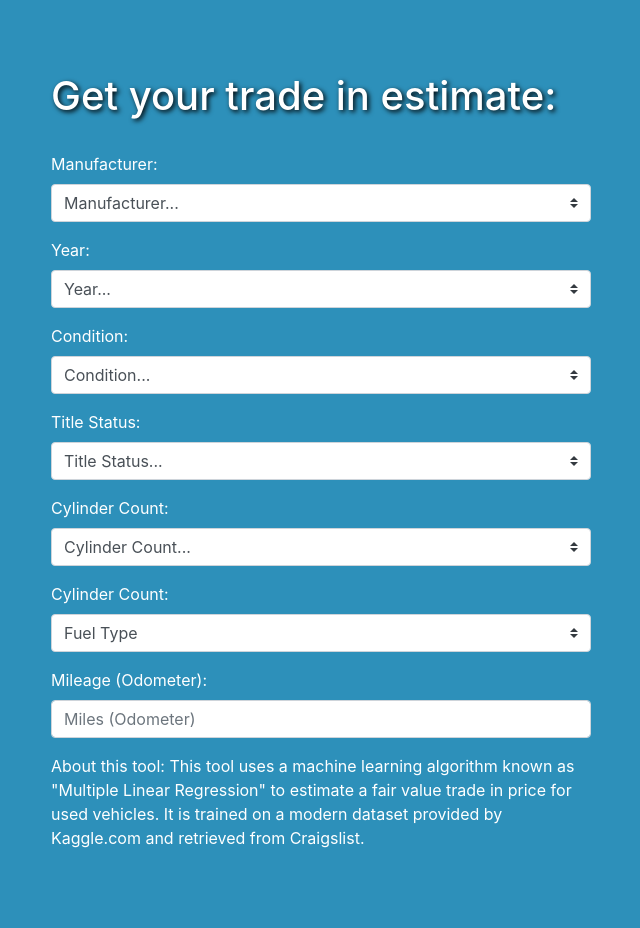
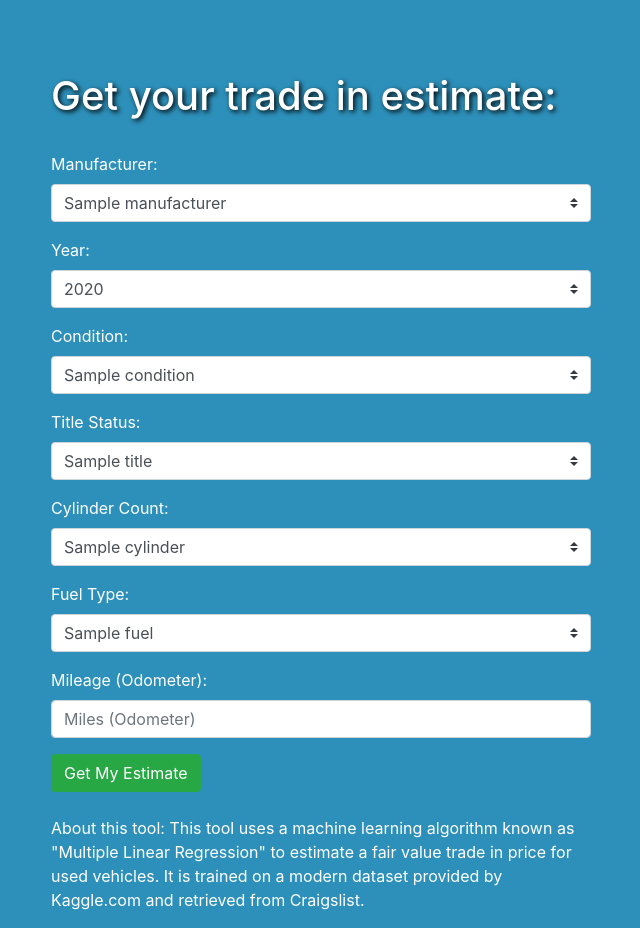
Before and after one commit to weberet/WGU_Capstone_UsedCarEstimation, a Flask app: template templates/index.html in a window 1280 px wide. Shown: the part 56-984 px from the top of the page, without its empty margins (34-674 px from the left). Before the commit the page ends 904 px from the top, so only its background shows below. Run offline with Flask 2, Linux system fonts and the light colour scheme; the template is opened without the code that fills it: most values are stand-ins (such as "Sample title", 1, 10 or a date in 2020); parts of the project's set-up code (start-up, migrations or seed data) failed here and were passed over; some libraries are stand-ins or nearby versions.

Commit message:
model cleaning, make prediction

```diff
--- a/main.py
+++ b/main.py
@@ -1,5 +1,6 @@
 from datetime import date
 import modules.model as myModel
+import pandas
 from sklearn.linear_model import LinearRegression
 from flask import Flask, render_template
 from flask import templating
@@ -8,7 +9,7 @@ app = Flask(__name__)
 #Global model creation for start of application
 data = myModel.get_dataset()
 #region Menu Options
-manufacturerOptions = myModel.get_unique_values(data,'manufacturer').tolist()
+manufacturerOptions = sorted(myModel.get_unique_values(data,'manufacturer').tolist())
 print(f'Manufacturer options:\n {manufacturerOptions}')
 
 #yearOptions population
@@ -17,14 +18,28 @@ today = date.today()
 for i in range(5,25):
     yearOptions.append(today.year - i)
 
-conditionOptions = myModel.get_unique_values(data,'condition').tolist()
+#conditionOptions = myModel.get_unique_values(data,'condition').tolist()
+conditionOptions = ['salvage','fair','good','excellent','like new', 'new']
+
 titleOptions = myModel.get_unique_values(data,'title_status').tolist()
-cylinderOptions = myModel.get_unique_values(data,'cylinders').tolist()
+print(titleOptions)
+#cylinderOptions = myModel.get_unique_values(data,'cylinders').tolist()
+print(f'Unique cylinder options = {myModel.get_unique_values(data,"cylinders").tolist()}')
+cylinderOptions = [3,4,5,6,8]
 fuelOptions = myModel.get_unique_values(data,'fuel').tolist()
 #endregion
-#X = myModel.get_X(data)
-#y = myModel.get_y(data)
-#trainedModel = myModel.get_trained_model(X,y)
+X = myModel.get_X(data)
+y = myModel.get_y(data)
+trainedModel = myModel.get_trained_model(X,y)
+rootMeanError = myModel.get_mean_error(trainedModel,myModel.get_train_split_var(X,y,'X_Test'),
+                             myModel.get_train_split_var(X,y,'y_test'))
+standardScaler = myModel.get_StandardScaler(data)
+
+
+
+#singlePrediction = trainedModel.predict(['acura',4,8,].reshape(1,-1))
+#print(f'Single prediction {singlePrediction}')
+print(f'Root Mean Error for trained model = {rootMeanError}')
 
 @app.route('/')
 def index():
@@ -34,8 +49,7 @@ def index():
 
 @app.route('/predict')
 def predict():
-    return 'Prediction route'
-    #return trainedModel.predict([vars])
+    return trainedModel.predict([vars])
 
 @app.route('/graphs')
 def graphs():
@@ -45,7 +59,64 @@ def graphs():
 def stats():
     return 'Stats page'
 
+def makePrediction(manufacturer,year,condition,title,cylinder,fuel,mileage):
+    predDictionary = {
+        'condition': [0],
+        'cylinders': [0],
+        'odometer': [0],
+        'age': [0],
+        'title_clean': [0],
+        'title_lien': [0],
+        'title_rebuilt': [0],
+        'manu_acura': [0],
+        'manu_audi': [0],
+        'manu_bmw': [0],
+        'manu_buick': [0],
+        'manu_cadillac': [0],
+        'manu_chevrolet': [0],
+        'manu_chrysler': [0],
+        'manu_dodge': [0],
+        'manu_fiat': [0],
+        'manu_ford': [0],
+        'manu_gmc': [0],
+        'manu_harley-davidson': [0],
+        'manu_honda': [0],
+        'manu_hyundai': [0],
+        'manu_infiniti': [0],
+        'manu_jaguar': [0],
+        'manu_jeep': [0],
+        'manu_kia': [0],
+        'manu_land rover': [0],
+        'manu_lexus': [0],
+        'manu_lincoln': [0],
+        'manu_mazda': [0],
+        'manu_mercedes-benz': [0],
+        'manu_mercury': [0],
+        'manu_mini': [0],
+        'manu_mitsubishi': [0],
+        'manu_nissan': [0],
+        'manu_pontiac': [0],
+        'manu_porsche': [0],
+        'manu_ram': [0],
+        'manu_rover': [0],
+        'manu_saturn': [0],
+        'manu_subaru': [0],
+        'manu_toyota': [0],
+        'manu_volkswagen': [0],
+        'manu_volvo': [0],
+        'fuel_diesel': [0],
+        'fuel_electric': [0],
+        'fuel_gas': [0],
+        'fuel_hybrid': [0],
+        'fuel_other': [0],
+    }
 
+    predDF = pandas.DataFrame.from_dict(predDictionary)
+    print(f'predDataFrame = \n{predDF}')
+    aPred = trainedModel.predict(standardScaler.transform(predDF))
+    print(f'A Prediction = {aPred[0][0]}')
+
+makePrediction('acura',2016,'salvage','lien',4,'diesel',120000)
 
 if __name__ == '__main__':
     app.run(debug=True, use_debugger=False, use_reloader=False, passthrough_errors=True)
--- a/templates/index.html
+++ b/templates/index.html
@@ -44,8 +44,7 @@
             <!--Manufacturer Dropdown-->
             <div class="form-group">
               <label for="inputGroupManufacturer"><span>Manufacturer:</span></label>
-              <select class="custom-select" id="inputGroupManufacturer">
-                <option selected>Manufacturer...</option>
+              <select class="custom-select" id="inputGroupManufacturer" required>
                 {%for manufacturer in manufacturers%}
                 <option value="{{manufacturer}}">{{manufacturer}}</option>
                 {%endfor%}
@@ -55,9 +54,8 @@
             <!--Year Dropdown-->
             <div class="form-group">
               <label for="inputGroupYear"><span>Year:</span></label>
-              <select class="custom-select" id="inputGroupYear">
+              <select class="custom-select" id="inputGroupYear" required>
                 <!--Can only be between 5 to 25 years old-->
-                <option selected>Year...</option>
                 {%for year in years%}
                 <option value="{{year}}">{{year}}</option>
                 {%endfor%}
@@ -67,8 +65,7 @@
             <!--Condition Dropdown-->
             <div class="form-group">
               <label for="inputGroupCondition"><span>Condition:</span></label>
-              <select class="custom-select" id="inputGroupCondition">
-                <option selected>Condition...</option>
+              <select class="custom-select" id="inputGroupCondition" required>
                 {%for condition in conditions%}
                 <option value="{{condition}}">{{condition}}</option>
                 {%endfor%}
@@ -78,8 +75,7 @@
             <!--Condition Title Status-->
             <div class="form-group">
               <label for="inputGroupTitle"><span>Title Status:</span></label>
-              <select class="custom-select" id="inputGroupTitle">
-                <option selected>Title Status...</option>
+              <select class="custom-select" id="inputGroupTitle" required>
                 {%for title in titles%}
                 <option value="{{title}}">{{title}}</option>
                 {%endfor%}
@@ -89,8 +85,7 @@
             <!--Condition Cylinder Count-->
             <div class="form-group">
               <label for="inputGroupCylinders"><span>Cylinder Count:</span></label>
-              <select class="custom-select" id="inputGroupCylinders">
-                <option selected>Cylinder Count...</option>
+              <select class="custom-select" id="inputGroupCylinders" required>
                 {%for cylinder in cylinders%}
                 <option value="{{cylinder}}">{{cylinder}}</option>
                 {%endfor%}
@@ -99,9 +94,8 @@
             <!--end Condition Title Status-->
             <!--Condition Fuel Type-->
             <div class="form-group">
-              <label for="inputGroupFuel"><span>Cylinder Count:</span></label>
-              <select class="custom-select" id="inputGroupFuel">
-                <option selected>Fuel Type</option>
+              <label for="inputGroupFuel"><span>Fuel Type:</span></label>
+              <select class="custom-select" id="inputGroupFuel" required>
                 {%for fuel in fuels%}
                 <option value="{{fuel}}">{{fuel}}</option>
                 {%endfor%}
@@ -110,9 +104,11 @@
             <!--end Condition Fuel Type-->
             <div class="form-group">
               <label for="formGroupMiles"><span>Mileage (Odometer):</span></label>
-              <input type="text" class="form-control" id="formGroupMiles" placeholder="Miles (Odometer)">
+              <input type="text" class="form-control" id="formGroupMiles" placeholder="Miles (Odometer)" required>
             </div>
+            <button type="button" class="btn btn-success">Get My Estimate</button>
           </form>
+          <br>
           <p>About this tool: This tool uses a machine learning algorithm known as "Multiple Linear Regression" to estimate
           a fair value trade in price for used vehicles. It is trained on a modern dataset provided by Kaggle.com and
             retrieved from Craigslist.</p>
```
Also changed, not shown: modules/model.py (+31 -17 lines).
